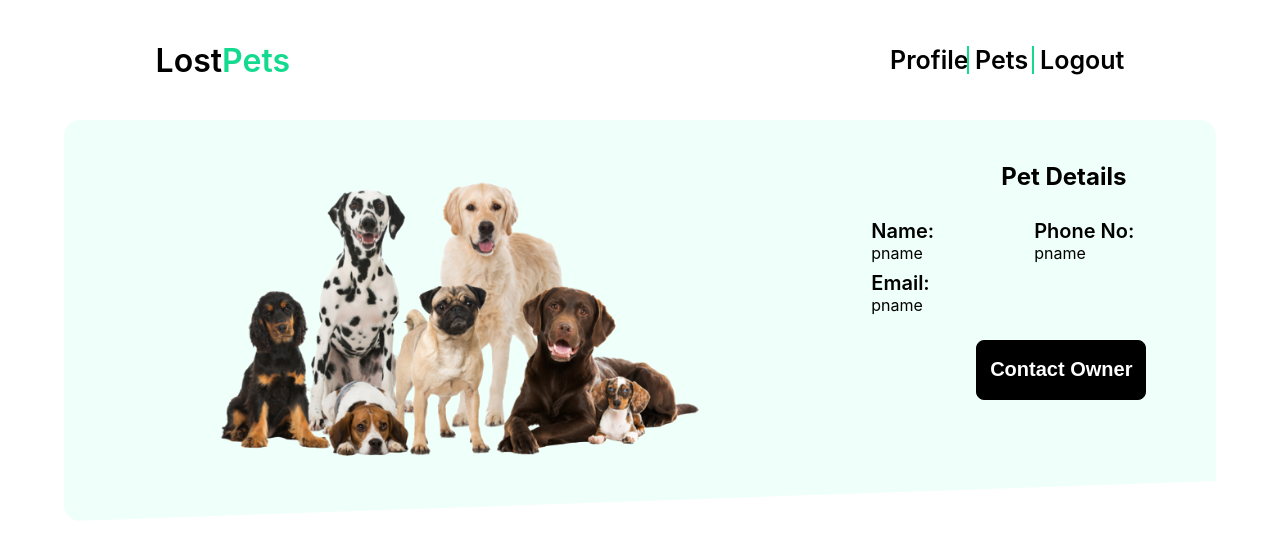
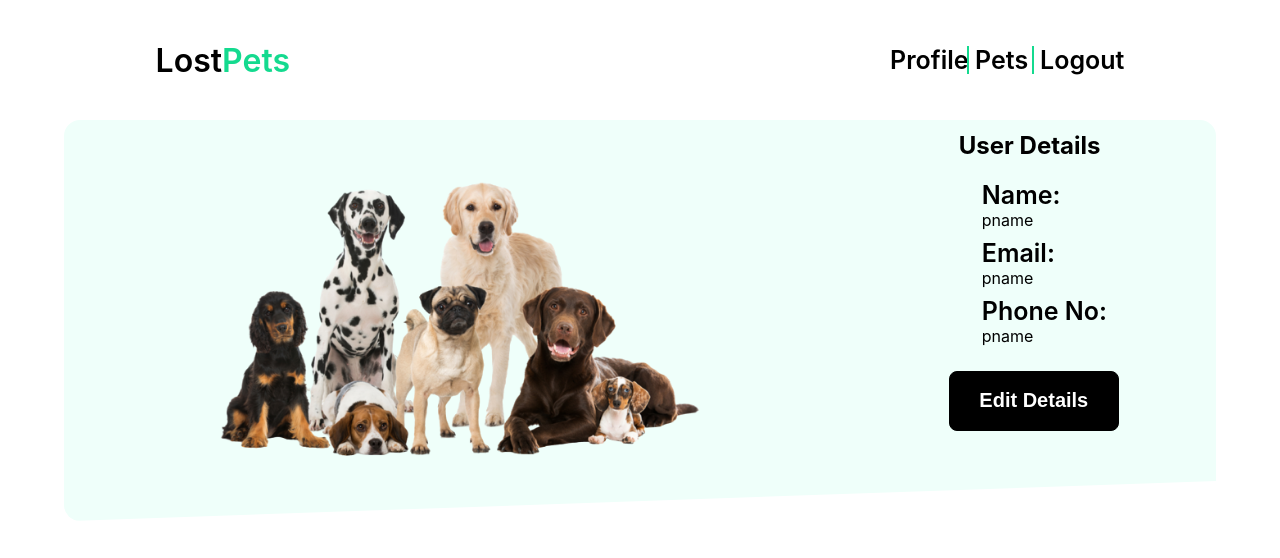
Before and after one commit to kartikeya532001/LostPet, a React (Create React App) app: page / in a window 1280 px wide. Shown: the top 558 px of the page. Built offline with nearby package versions, Linux system fonts and the light colour scheme.

Commit message:
Done for the day

```diff
--- a/src/Assets/CSS/Userprofile.scss
+++ b/src/Assets/CSS/Userprofile.scss
@@ -0,0 +1,65 @@
+*{
+    margin: 0;
+    padding: 0;
+    box-sizing: border-box;
+}
+$light_green:#effffa;
+$dark_green:#14da8f;
+$black:#000000;
+$white:#fff;
+.dflex {
+    display: flex;
+    justify-content: center;
+    align-items: center;
+    width: 100%;
+}
+body {
+    display: block;
+    width: 100%;
+    height: 100%;
+    background-color: $white;
+    overflow-x: hidden;
+}
+
+.right_content_wrapper4{
+    @extend .dflex;
+    width: 50%;
+    button{
+        border-radius: 8px;
+        border: 1px solid $black;
+        height: 60px;
+        margin-top: 25px;
+        margin-left: 50px;
+        width: 170px;
+        padding:5px;
+        background-color: $black;
+        color: $white;
+        font-size: 20px;
+        font-weight: 600;
+    }
+    .Userd{
+        margin-left: 200px;
+        margin-top: -80px;
+        h2 {
+            margin-left:60px;
+            margin-bottom: 20px;
+        }
+        ul {
+            list-style-type: none;
+            margin-top: 5px;
+        }
+        ul li {
+            margin-top: 8px;
+            color: $black;
+            margin-left: 83px;
+
+        }
+        span {
+            font-size: 25px;
+            font-weight:600;
+            color: $black;
+            // margin-left: -20px;
+        }
+    }
+
+}
--- a/src/Userprofile.jsx
+++ b/src/Userprofile.jsx
@@ -1,5 +1,5 @@
 import { Link, Redirect } from 'react-router-dom';
-import "./Assets/CSS/petdetails.scss";
+import "./Assets/CSS/Userprofile.scss";
 import {motion} from 'framer-motion';
 import Nav from './Nav';
 
@@ -43,24 +43,15 @@ function Userprofile() {
                     <motion.img src={process.env.PUBLIC_URL + '/images/home.png'} alt='background' initial={{x:0, opacity:0}} animate={{x:100,
                         opacity:1}} transition={{duration:0.5,delay:.8}} />
                 </motion.div>
-                <div className='right_content_wrapper3'>
-                <div className='Petd'>
-                    <motion.h2 variants={fadeInUp}> Pet Details</motion.h2>
-                    <div className='flex'>
-                        <div className='divl'>
+                <div className='right_content_wrapper4'>
+                <div className='Userd'>
+                    <motion.h2 variants={fadeInUp}>User Details</motion.h2>
                                 <ul>
-                                <motion.li variants={fadeInUp}><span>Name: </span><br />pname</motion.li>
-                                <motion.li variants={fadeInUp}><span>Email: </span><br />pname</motion.li>
+                                    <motion.li variants={fadeInUp}><span>Name: </span><br />pname</motion.li>
+                                    <motion.li variants={fadeInUp}><span>Email: </span><br />pname</motion.li>
+                                    <motion.li variants={fadeInUp}><span>Phone No: </span><br />pname</motion.li>
                                 </ul>
-                        </div>
-
-                            <div className='divR'>
-                            <ul>
-                                <motion.li variants={fadeInUp}><span>Phone No: </span><br />pname</motion.li>
-                                </ul>
-                                </div>
-                    </div>
-                    <motion.button variants={fadeInUp} whileHover={{scale:1.05}} whileTap={{scale:0.95}}>Contact Owner</motion.button>
+                    <motion.button variants={fadeInUp} whileHover={{scale:1.05}} whileTap={{scale:0.95}}>Edit Details</motion.button>
                     </div>
                 </div>
 
```
